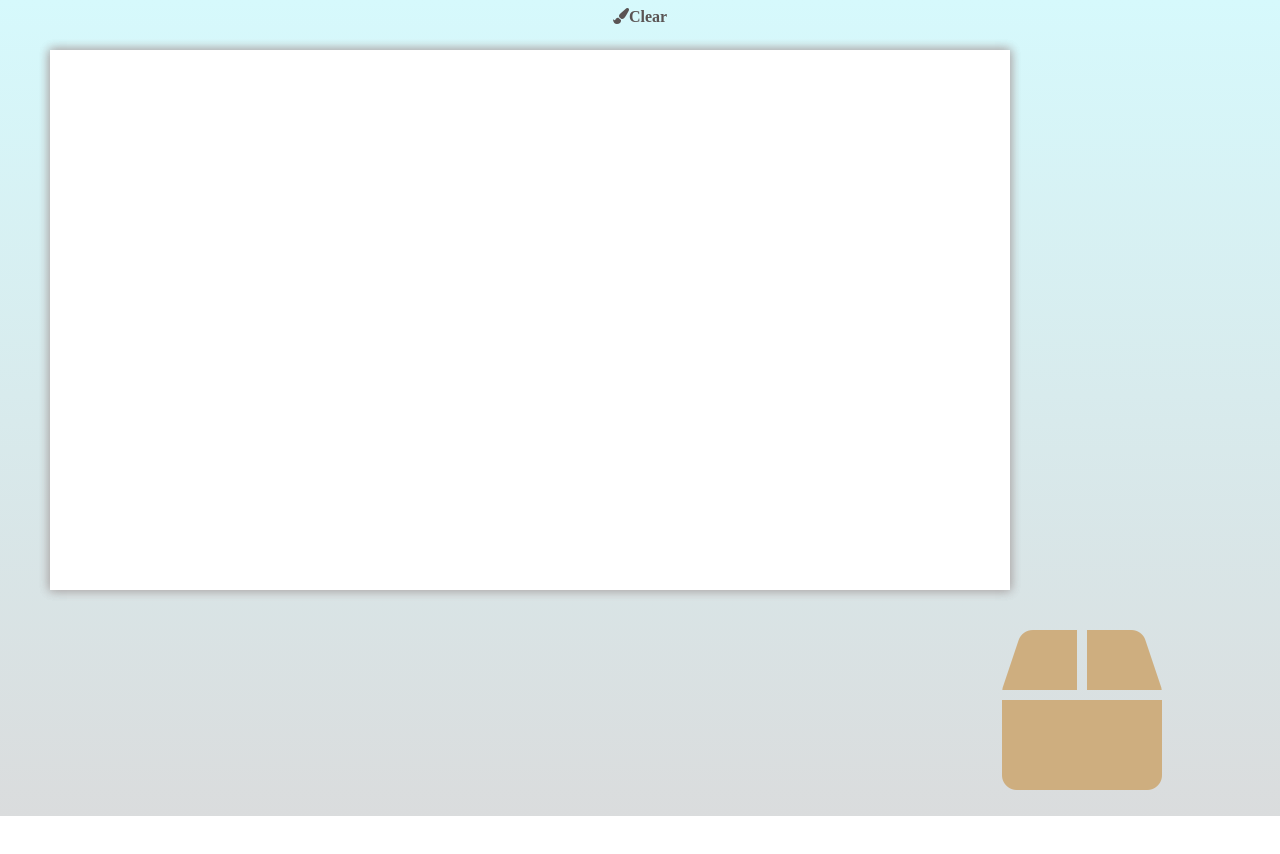
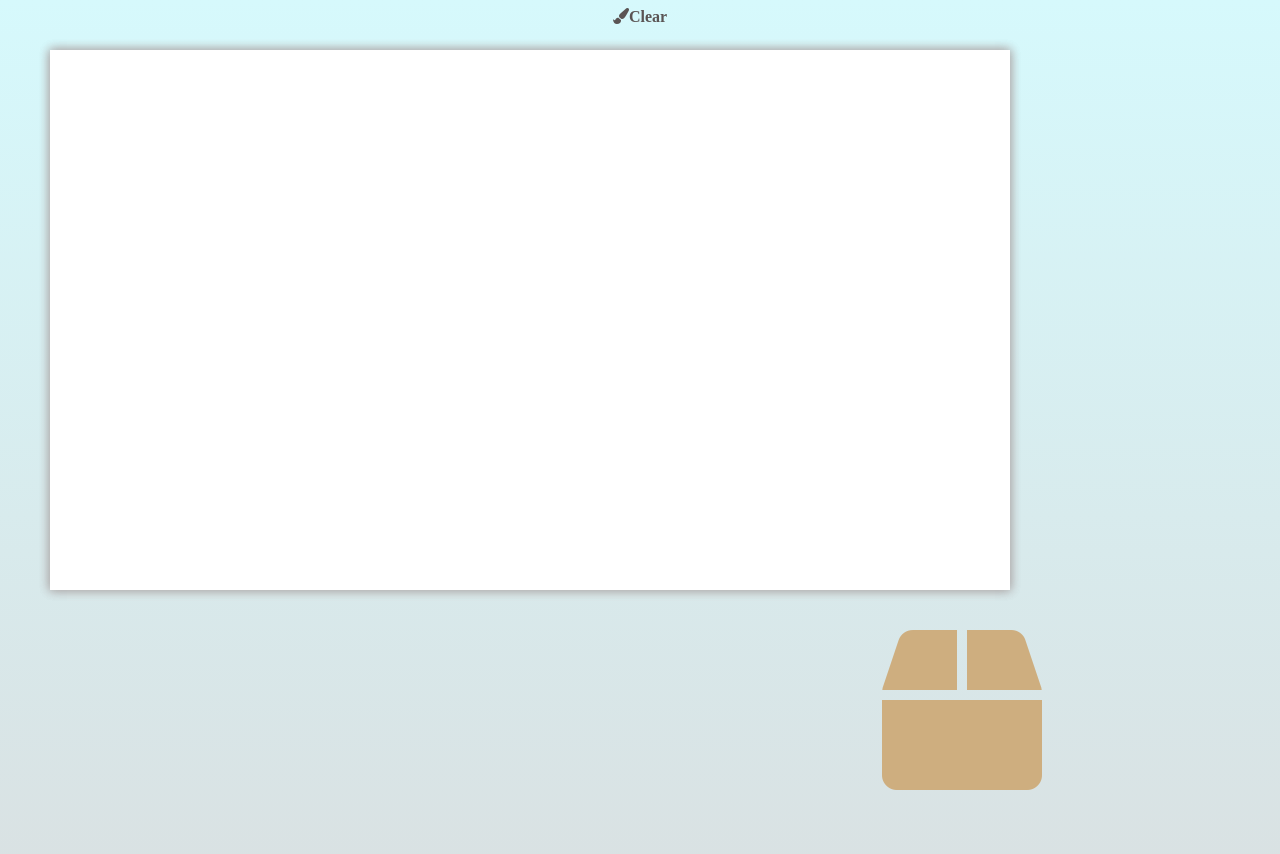
Before and after one commit to ningomama/canvas, a plain HTML site: page index.html in a window 1280 px wide. Before the commit the page ends 816 px from the top, so only its background shows below. Drawn offline with nearby package versions, Linux system fonts and the light colour scheme.

Commit message:
debug UI

```diff
--- a/style.css
+++ b/style.css
@@ -25,7 +25,7 @@ body{
 }
 
 #canvas-container{
-   height:100vh;
+   height:1050px;
 }
 
 area{
@@ -42,18 +42,19 @@ input[type=range]{
 
 #tool-bar{
     display: flex;
-    height: 93vh;
-    width: 70vw;
+    width: 80vw;
     flex-flow: row wrap;
     align-items: flex-end;
     justify-content: flex-end;
+    position: absolute;
+    top: 630px;
 
 }
 
 #tool-box{
-    position: absolute;
+    /* position: absolute;
     bottom: 20px;
-    right: 10vw;
+    right: 10; */
     width: 150px;
     height: 150px;
     margin-left: 50px;
@@ -78,6 +79,7 @@ input[type=range]{
 .hide{
     display:none;
 }
+
 .tool-slide{
     display: flex;
     align-items: center;
```
Also changed, not shown: index.html (+1 -2 lines).
